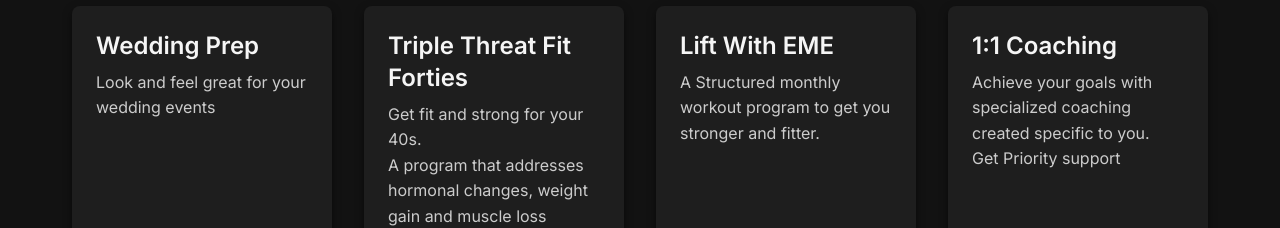
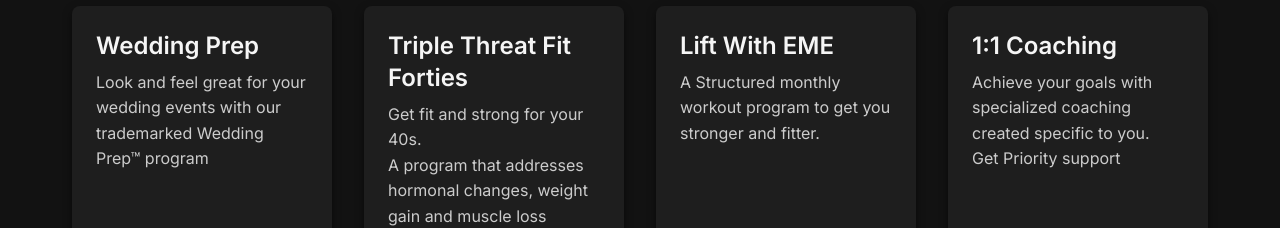
Before and after one commit to algometica/emelifts, a Next.js app: page / in a window 1280 px wide. Shown: the part 557-785 px from the top of the page. Built offline with nearby package versions, Linux system fonts and the light colour scheme.

Commit message:
added contact and about me sections

```diff
--- a/src/components/Pricing.js
+++ b/src/components/Pricing.js
@@ -5,7 +5,7 @@ const Pricing = () => {
     {
       name: 'Wedding Prep',
       price: 'Custom',
-      features: ['Look and feel great for your wedding events'],
+      features: ['Look and feel great for your wedding events with our trademarked Wedding Prep™ program'],
       link: 'https://www.trainerize.me/profile/emelifts/?planGUID=4184a158f9284055834acee9a548ebd6',
     },
     {
```
